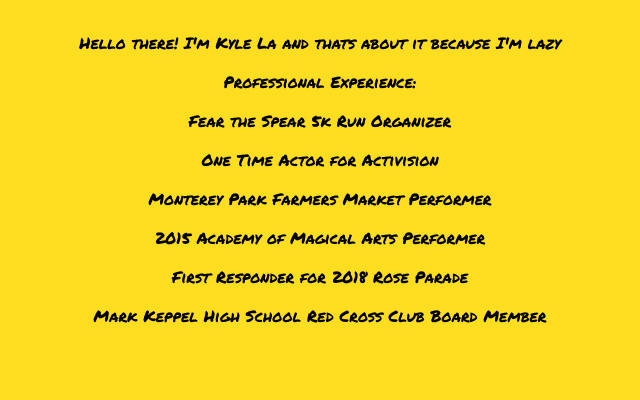
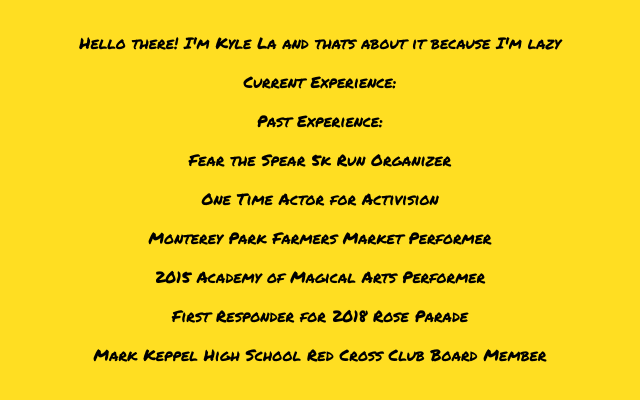
Before and after one commit to abacun/abacun.github.io, a plain HTML site: page AboutMe.html in a window 1280 px wide. Shown: the part 158-558 px from the top of the page, without its empty margins (320-960 px from the left). Drawn offline with Linux system fonts and the light colour scheme.

Commit message:
Update AboutMe.html

```diff
--- a/AboutMe.html
+++ b/AboutMe.html
@@ -16,7 +16,9 @@
 		</br>
 
         <p>Hello there! I'm Kyle La and thats about it because I'm lazy</p>
-        <p>Professional Experience:</p>
+		<p>Current Experience:</p>
+
+        <p>Past Experience:</p>
         <p>Fear the Spear 5k Run Organizer</p>
         <p>One Time Actor for Activision</p>
         <p>Monterey Park Farmers Market Performer</p>
```
